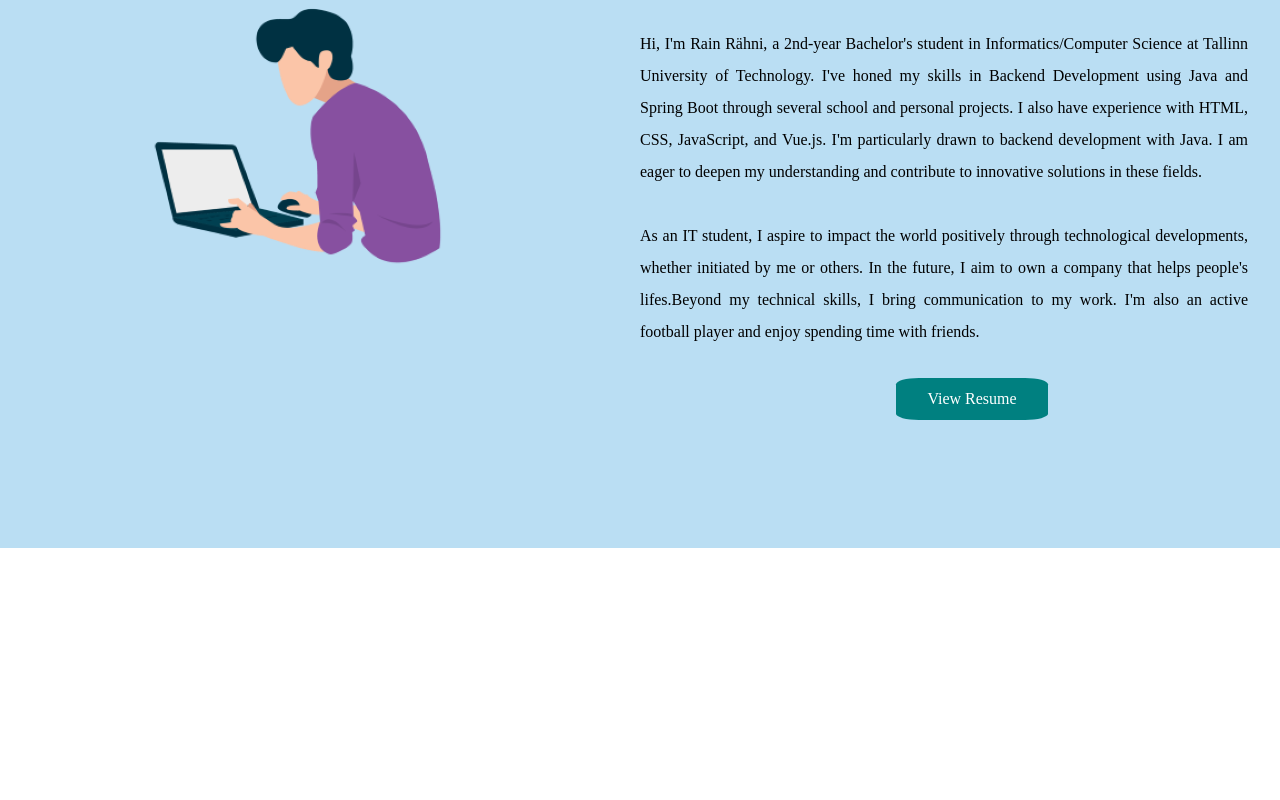
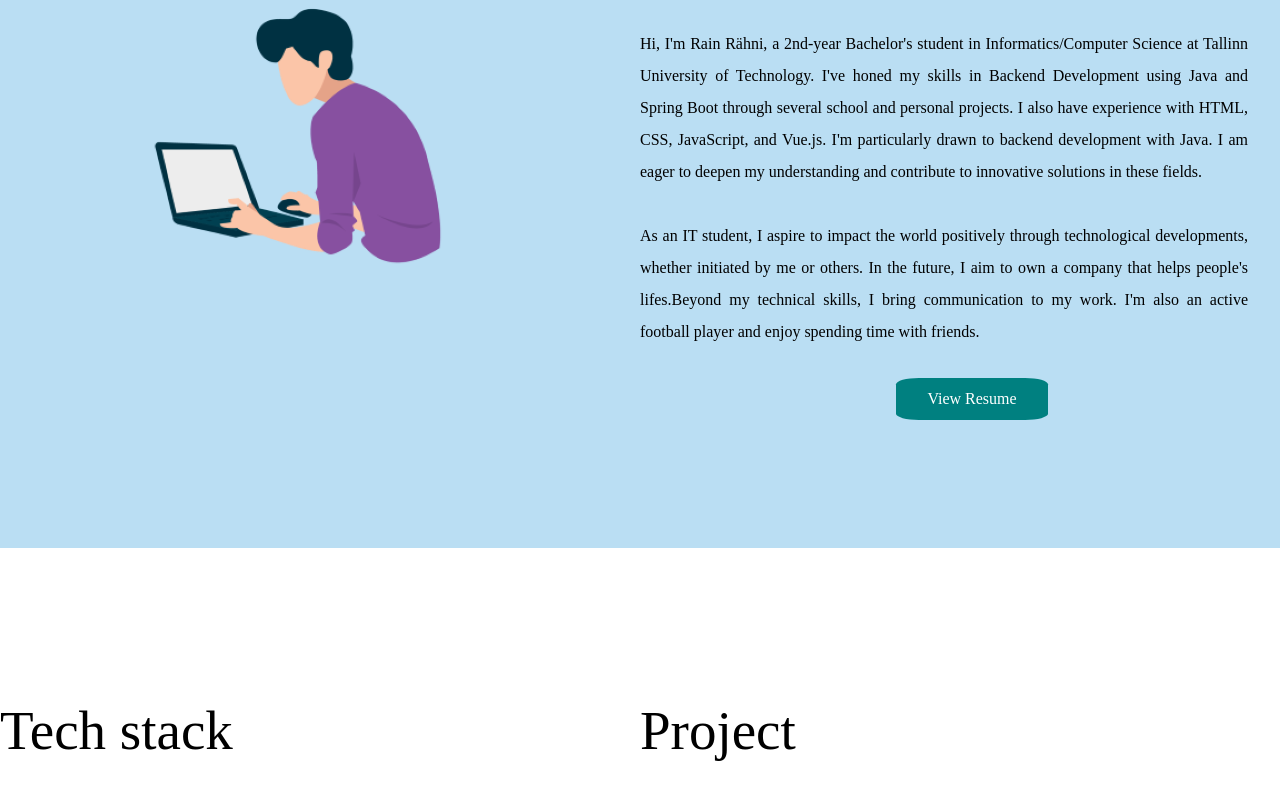
Before and after one commit to RainRahni/cv-rainhni, a Vue app: page / in a window 1280 px wide. Shown: the part 869-1669 px from the top of the page. Before the commit the page ends 1417 px from the top, so only its background shows below. Built offline with nearby package versions, Linux system fonts and the light colour scheme.

Commit message:
add project component and 2 headers to it.

```diff
--- /dev/null
+++ b/src/components/Projects.vue
@@ -0,0 +1,32 @@
+<template>
+  <main>
+    <div class="tech-stack">
+      <h1>Tech stack</h1>
+    </div>
+    <div class="project">
+      <h1>Project</h1>
+    </div>
+  </main>
+</template>
+<style>
+
+main {
+  display: grid;
+  grid-template-columns: 1fr 1fr;
+  color: black;
+  line-height: 2;
+}
+a {
+  margin-right: 4%;
+}
+
+h1 {
+  font-size: 55px;
+}
+.info-logo {
+  display: flex;
+  margin-top: 1%;
+}
+</style>
+<script setup>
+</script>
--- a/src/views/HomeView.vue
+++ b/src/views/HomeView.vue
@@ -11,6 +11,12 @@
         <About />
       </div>
     </section>
+  <section class="projects">
+      <div class="container">
+        <Projects />
+      </div>
+  </section>
+  <section></section>
 </template>
 <style>
 
@@ -24,10 +30,15 @@
   padding-bottom: 10%;
   background-color: #badef3;
 }
+.projects {
+  padding-top: 10%;
+  padding-bottom: 10%;
+}
 </style>
 <script setup>
 
 import Introduction from "@/components/Introduction.vue";
 import About from "@/components/About.vue";
+import Projects from "@/components/Projects.vue";
 
 </script>
```
